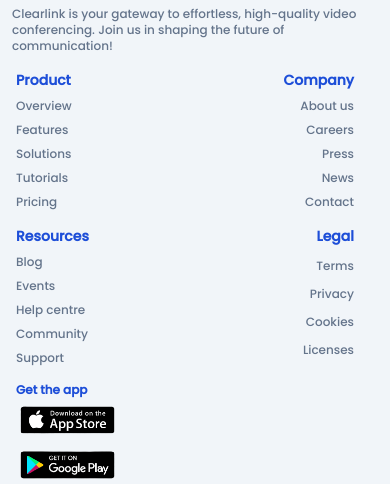
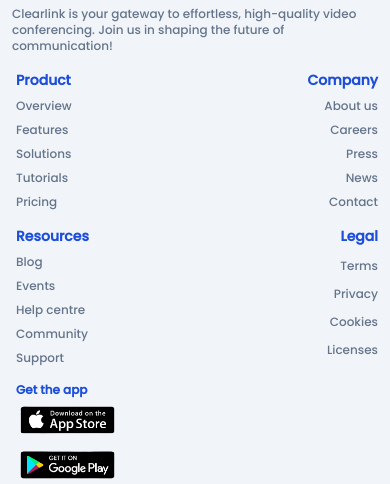
Before and after one commit to xerdin442/clear-link, a website: page project/index.html in a window 390 px wide. Shown: the part 3229-3713 px from the top of the page. Drawn offline with nearby package versions, Linux system fonts and the light colour scheme; files that its build step writes are made by us from their sources.

Commit message:
updated codebase

```diff
--- a/project/index.html
+++ b/project/index.html
@@ -338,7 +338,7 @@
         <p class="text-slate-500">Pricing</p>
       </div>
 
-      <div class="text-right mr-6 md:text-left md:mr-0 grid grid-cols-1 gap-y-2 text-xs xl:text-sm">
+      <div class="text-right md:text-left md:mr-0 grid grid-cols-1 gap-y-2 text-xs xl:text-sm">
         <p class="text-sm xl:text-base text-blue-700 font-semibold">Company</p>
         <p class="text-slate-500">About us</p>
         <p class="text-slate-500">Careers</p>
@@ -356,7 +356,7 @@
         <p class="text-slate-500">Support</p>
       </div>
 
-      <div class="text-right mr-6 md:text-left md:mr-0 grid grid-cols-1 gap-y-1 text-xs xl:text-sm">
+      <div class="text-right md:text-left md:mr-0 grid grid-cols-1 gap-y-1 text-xs xl:text-sm">
         <p class="text-sm xl:text-base text-blue-700 font-semibold">Legal</p>
         <p class="text-slate-500">Terms</p>
         <p class="text-slate-500">Privacy</p>
```
